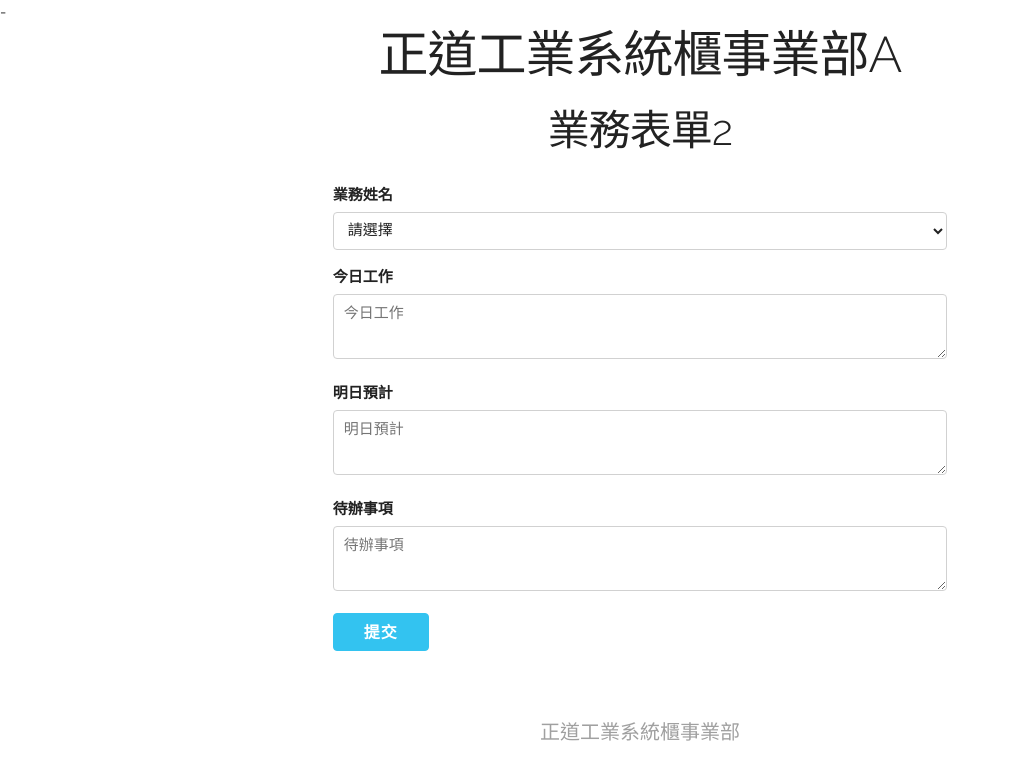
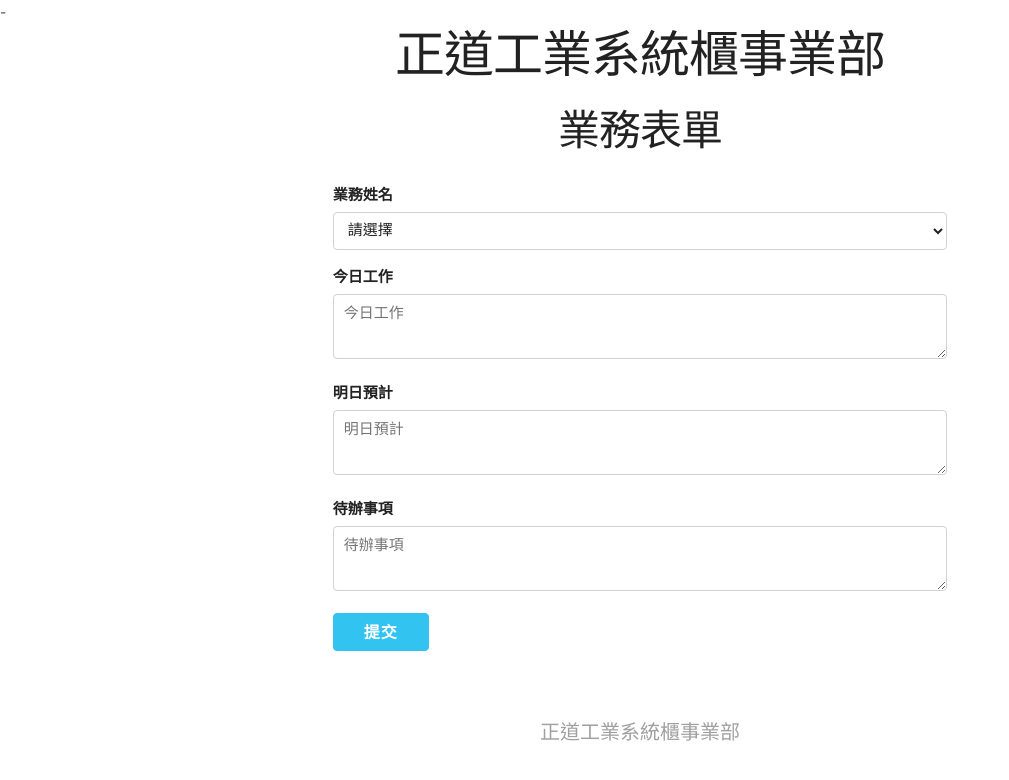
Before and after one commit to 6636JRN/rw.github.io, a plain HTML site: page index.html in a window 1280 px wide. Shown: the whole page, without its empty margins (0-1009 px from the left). Drawn offline with nearby package versions, Linux system fonts and the light colour scheme.

Commit message:
Update index.html

```diff
--- a/index.html
+++ b/index.html
@@ -28,8 +28,8 @@
     <div class="three columns">-</div>
     <div class="six columns">
       <p></p>
-      <h1 style="text-align: center;">正道工業系統櫃事業部A</h1>
-      <h2 style="text-align: center;">業務表單2</h2>
+      <h1 style="text-align: center;">正道工業系統櫃事業部</h1>
+      <h2 style="text-align: center;">業務表單</h2>
       <p></p>
       <form>
 
```
